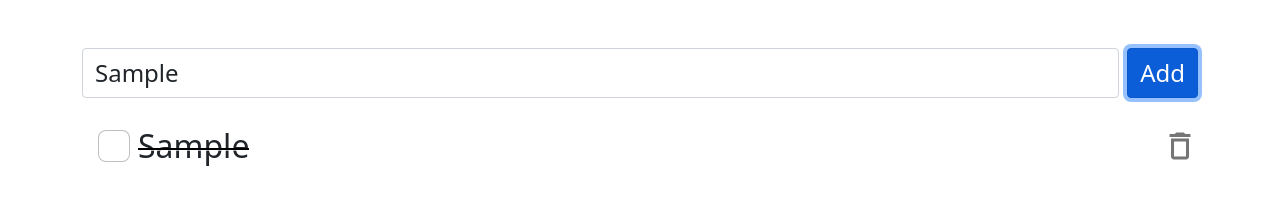
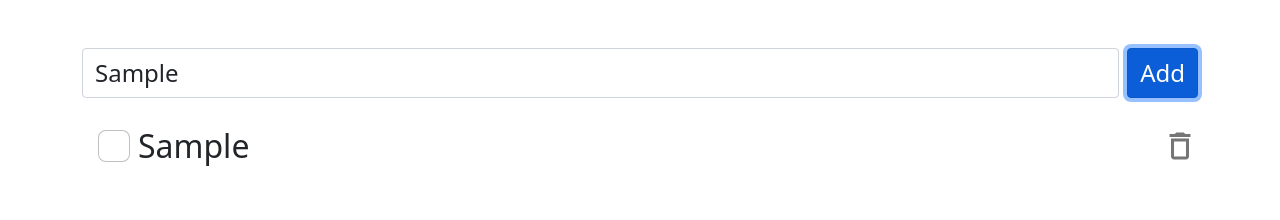
Before and after one commit to sunmengyue/my-todo-app, a React (Create React App) app: page / in a window 1280 px wide. Both pictures are taken after typing "Sample" into the empty fields and a click on the button "Add". Shown: the top 220 px of the page. Built offline with nearby package versions, Linux system fonts and the light colour scheme.

Commit message:
add strikethrough effect

```diff
--- a/src/Todo.js
+++ b/src/Todo.js
@@ -11,7 +11,9 @@ const Todo = ({ todo, deleteTodo, id, toggleTodo }) => {
           value=''
           onChange={() => toggleTodo(id)}
         />
-        <span className='strikethrough'>{todo.task}</span>
+        <span className={`${todo.completed ? 'strikethrough' : ''}`}>
+          {todo.task}
+        </span>
       </label>
       <i
         className='material-icons md-36 md-dark'
```
